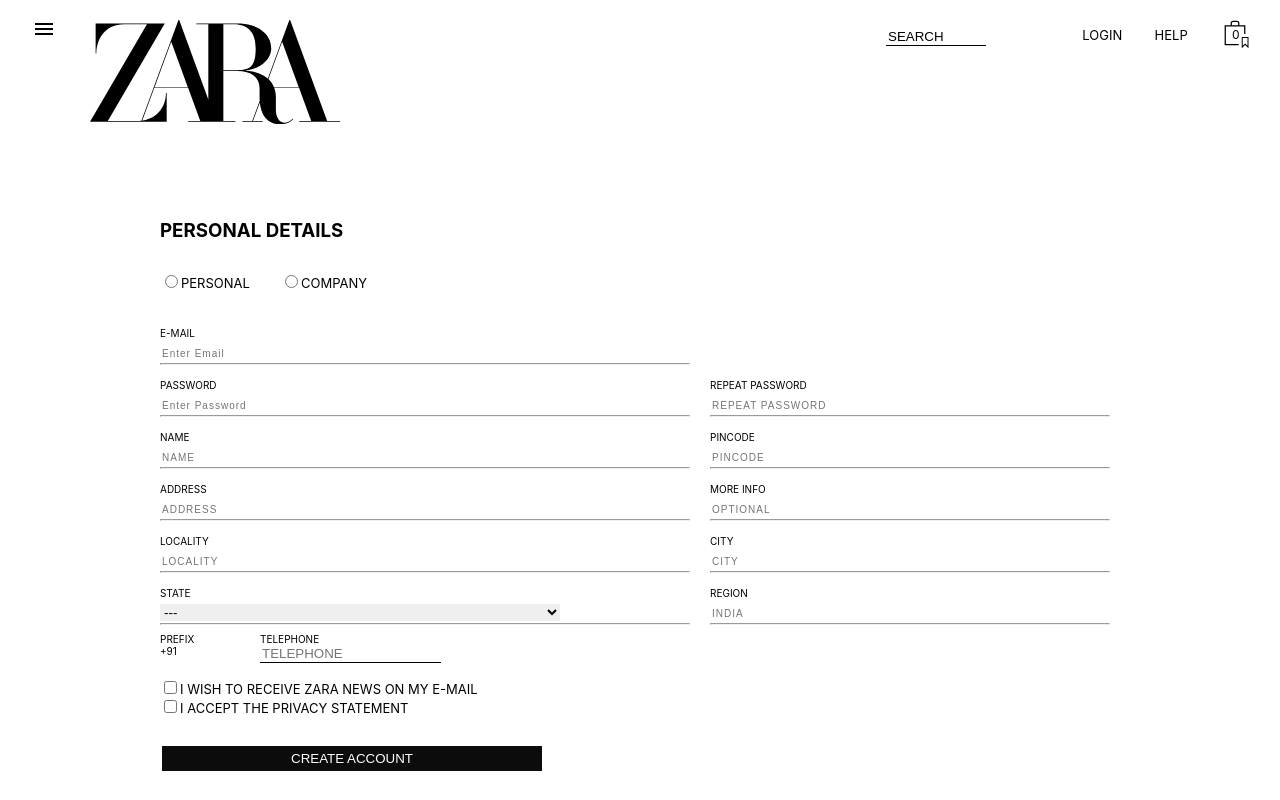
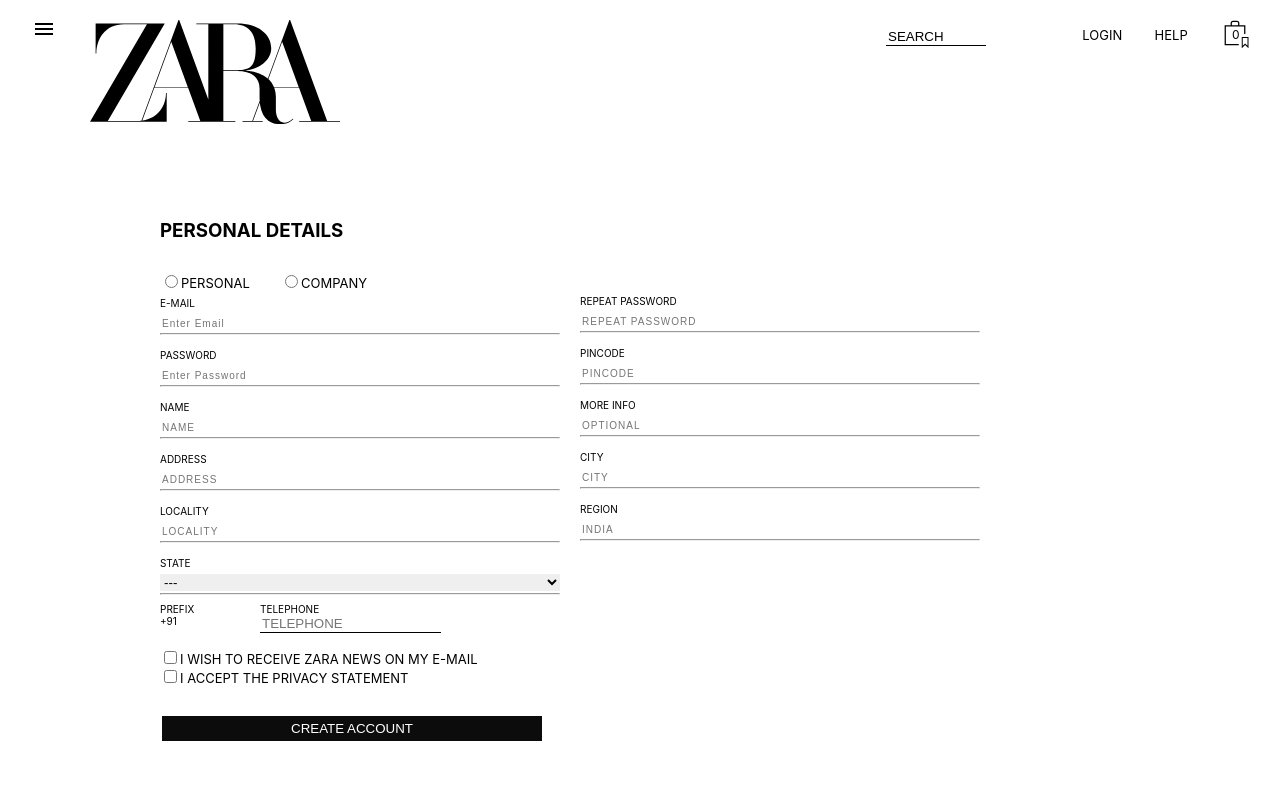
Before and after one commit to MoHitksS/green-value-83, a React (Create React App) app: page /signin in a window 1280 px wide. Shown: the top 800 px of the page. Built offline with nearby package versions, Linux system fonts and the light colour scheme; no server answers.

Commit message:
changes made

```diff
--- a/package.json
+++ b/package.json
@@ -13,6 +13,7 @@
     "@testing-library/user-event": "^13.5.0",
     "axios": "^0.27.2",
     "firebase": "^9.10.0",
+    "netlify-cli": "^12.0.6",
     "react": "^18.2.0",
     "react-dom": "^18.2.0",
     "react-redux": "^8.0.4",
--- a/src/CSS/SignIn.css
+++ b/src/CSS/SignIn.css
@@ -23,16 +23,14 @@
 }
 
 .signin_second_box {
-    margin-top: 30px;
     /* border: 1px solid black; */
-    display: grid;
-    grid-template-columns: repeat(3, 1fr);
+    display: flex;
     gap: 20px;
 }
 
 .signin_second_box>div:nth-child(1) {
     /* border: 1px solid red; */
-    width: 530px;
+    width: 400px;
     text-align: left;
 }
 
@@ -61,7 +59,7 @@
 
 }
 
-.signin_second_box>div>form>button {
+.submitSection>button {
     background-color: #0c0c0c;
     border: none;
     color: white;
@@ -71,9 +69,9 @@
     margin-top: 30px;
 }
 
+
 .prefix_telephone {
     display: flex;
-    /* border: 1px solid red; */
     font-size: 10px;
     margin-bottom: 10px;
 }
@@ -102,10 +100,9 @@
 /* ***************box2********* */
 
 .signin_second_box>div:nth-child(2) {
-    /* border: 1px solid red; */
-    width: 530px;
     text-align: left;
     width: 400px;
+    margin-top:-22px;
 }
 
 .signin_second_box>div:nth-child(2)>input {
@@ -115,7 +112,8 @@
     letter-spacing: 1px;
     width: 100%;
 }
-.invisiblehr{
+
+.invisiblehr {
     border: 1px solid white;
 }
 
@@ -124,14 +122,14 @@
 }
 
 .signin_second_box>div:nth-child(2)>label {
-
     font-size: 10px;
 }
-.checkbox_input{
+
+.checkbox_input {
     font-size: 13px;
 }
 
-@media only screen and (min-width: 769px) and (max-width:968px){
+@media only screen and (min-width: 769px) and (max-width:968px) {
     .personal_company_toggle {
         display: grid;
         grid-template-columns: repeat(3, 1fr);
@@ -139,11 +137,21 @@
         text-align: left;
         font-size: 13px;
     }
+
+
+    .signin_second_box {
+        flex-direction: column;
+        gap:0px;
+    }
+
+    .signin_second_box>div:nth-child(1),.signin_second_box>div:nth-child(2) {
+        /* border: 1px solid red; */
+        width: 100%;
+    }
 }
-@media only screen and (min-width: 769px) and (max-width:845px){
-    .signin_second_box>div:nth-child(2) {
-         display: none;
-    }
+
+@media only screen and (min-width: 769px) and (max-width:845px) {
+
     .personal_company_toggle {
         display: grid;
         grid-template-columns: repeat(4, 1fr);
@@ -151,37 +159,74 @@
         text-align: left;
         font-size: 13px;
     }
-}
-@media only screen and (min-width: 481px) and (max-width:768px){
-    .signin_second_box>div:nth-child(2) {
-        display: none;
+
+    .signin_second_box {
+        flex-direction: column;
+        gap:0px;
     }
-    .signin_second_box>div>form>hr {
-        margin-top: -18px;
+
+    .signin_second_box>div:nth-child(1),.signin_second_box>div:nth-child(2) {
         /* border: 1px solid red; */
         width: 100%;
     }
+
+
+}
+
+@media only screen and (min-width: 481px) and (max-width:768px) {
+
     .personal_company_toggle {
         display: grid;
         grid-template-columns: repeat(4, 1fr);
         /* border: 1px solid red; */
         text-align: left;
         font-size: 13px;
+        gap:20px;
+    }
+    .signin_second_box {
+        flex-direction: column;
+        gap:0px;
+    }
+
+    .signin_second_box>div:nth-child(1),.signin_second_box>div:nth-child(2) {
+        /* border: 1px solid red; */
+        width: 100%;
     }
 }
-@media only screen and (min-width: 320px) and (max-width:480px){
-    .signin_second_box>div:nth-child(2) {
-        /* border: 1px solid red; */
-        display: none;
-    }
-    .signin_second_box>div:nth-child(3) {
-        display: none;
-    }
+
+@media only screen and (min-width: 320px) and (max-width:480px) {
+
     .personal_company_toggle {
         display: grid;
         grid-template-columns: repeat(4, 1fr);
         /* border: 1px solid red; */
         text-align: left;
         font-size: 13px;
+        gap:20px;
     }
+    .signin_second_box {
+        flex-direction: column;
+        gap:0px;
+    }
+
+    .signin_second_box>div:nth-child(1),.signin_second_box>div:nth-child(2) {
+        /* border: 1px solid red; */
+        width: 100%;
+    }
+    /* .signin_main_box{
+        width:90%;
+        margin:auto;
+        border: 1px solid red;
+    }
+
+    .signin_second_box {
+        width:100%;
+        flex-direction: column;
+        gap:0px;
+    }
+
+    .signin_second_box>div:nth-child(1),.signin_second_box>div:nth-child(2){
+        border: 1px solid red;
+        width: 100%;
+    } */
 }
--- a/src/Routes/LogIn.jsx
+++ b/src/Routes/LogIn.jsx
@@ -10,7 +10,7 @@ const LogIn = () => {
   const navigate = useNavigate();
   const dispatch = useDispatch()
   const location = useLocation()
-  const {isAuth} = useSelector((store)=>(store.AuthReducer))
+  const { isAuth } = useSelector((store) => (store.AuthReducer))
   console.log(location)
   const path = location.state?.path;
   const [data, setData] = useState({
@@ -31,13 +31,21 @@ const LogIn = () => {
   const app = initializeApp(firebaseConfig);
   const handleLogin = (e) => {
     e.preventDefault();
-    dispatch(login(data.email, data.password)).then(() => {
-      navigate(path)
-    })
+    if (data.email && data.password) {
+      dispatch(login(data.email, data.password)).then((res) => {
+        if(!res){
+          alert("You have entered wrong credentials or please Signup first")
+        }else{
+          navigate(path)
+        }
+      })
+    }else{
+      alert("You Have entered Wrong Credentials")
+    }
   }
 
-  if(isAuth){
-    return <Navigate to={`/`}/>
+  if (isAuth) {
+    return <Navigate to={`/`} />
   }
 
   return (
@@ -56,7 +64,7 @@ const LogIn = () => {
               <button onClick={handleLogin}>LOG IN</button>
             </form>
           </div>
-          <div  className='Login_second_box2'>
+          <div className='Login_second_box2'>
 
             <h2>REGISTER</h2>
             <p>IF YOU STILL DON'T HAVE A <span><b>ZARA.COM</b></span> ACCOUNT, USE THIS OPTION TO ACCESS THE REGISTRATION FORM.</p>
@@ -72,7 +80,7 @@ const LogIn = () => {
           <div></div>
         </div>
       </div>
-      <Footer/>
+      <Footer />
     </>
   )
 }
--- a/src/Routes/SignIn.jsx
+++ b/src/Routes/SignIn.jsx
@@ -14,7 +14,8 @@ const SignIn = () => {
     email: "",
     phone: "",
     password: "",
-    name: ""
+    name: "",
+    repeatpassword: ""
   })
 
   const firebaseConfig = {
@@ -29,12 +30,20 @@ const SignIn = () => {
 
   // Initialize Firebase
   const app = initializeApp(firebaseConfig);
-
   const onclickhandler = (e) => {
     e.preventDefault();
-    dispatch(signin(data.email,data.password)).then(()=>{
-      navigate('/login')
-    })
+    if (data.password === data.repeatpassword) {
+      if (data.email && data.password) {
+        dispatch(signin(data.email, data.password)).then(() => {
+          alert("Signup Successfull")
+          navigate('/login')
+        })
+      } else {
+        alert("Please Fill all requires Fields")
+      }
+    } else {
+      alert("Repeat Password Must Be Same")
+    }
   }
   return (
 
@@ -48,7 +57,7 @@ const SignIn = () => {
             <label htmlFor="">PERSONAL </label>
           </div>
           <div>
-            <input type="radio" name="a"onClick={() => {
+            <input type="radio" name="a" onClick={() => {
               navigate("/company")
             }} />
             <label htmlFor="">COMPANY</label>
@@ -60,15 +69,15 @@ const SignIn = () => {
             <form action="">
               <label htmlFor="">E-MAIL</label><br />
               {/* <input type="email" placeholder='Enter Email' name="email" onChange={onchnageHandler}/><br /><br /> */}
-              <input  type="email" onChange={(e) => setData({ ...data, email: e.target.value })} placeholder='Enter Email' required /><br /><br />
+              <input type="email" onChange={(e) => setData({ ...data, email: e.target.value })} placeholder='Enter Email' required /><br /><br />
               <hr />
 
               <label htmlFor="">PASSWORD</label><br />
               {/* <input type="password" placeholder='Enter Password' name="password" onChange={(e)=>setData({...data,name:e.target.value})} /><br /><br /> */}
-              <input  type="password" placeholder="Enter Password" onChange={(e) => setData({ ...data, password: e.target.value })} required /><br /><br />
+              <input type="password" placeholder="Enter Password" onChange={(e) => setData({ ...data, password: e.target.value })} required /><br /><br />
               <hr />
               <label htmlFor="">NAME</label><br />
-              <input type="text" placeholder='NAME' onChange={(e) => setData({ ...data, name: e.target.value })}/><br /><br />
+              <input type="text" placeholder='NAME' onChange={(e) => setData({ ...data, name: e.target.value })} /><br /><br />
               <hr />
               <label htmlFor="">ADDRESS</label><br />
               <input type="text" placeholder='ADDRESS' /><br /><br />
@@ -119,32 +128,14 @@ const SignIn = () => {
               </select> <br /><br />
               <hr />
 
-              <div className='prefix_telephone'>
-                <div>
-                  PREFIX <br />
-                  +91
-                </div>
-                <div>
-                  <label htmlFor="">TELEPHONE</label><br />
-                  <input type="number" placeholder='TELEPHONE' onChange={(e) => setData({ ...data, phone: e.target.value })} />
-                  <hr />
-                </div>
-              </div>
-
-              <div className="checkbox_input">
-                <input type="checkbox" /><label htmlFor="">I WISH TO RECEIVE ZARA NEWS ON MY E-MAIL</label><br />
-                <input type="checkbox" /><label htmlFor="">I ACCEPT THE PRIVACY STATEMENT</label>
-              </div>
-              <button type="submit" onClick={onclickhandler}>CREATE ACCOUNT</button>
             </form>
           </div>
           <div >
             <label htmlFor=""></label><br />
             {/* <input type="email" placeholder=''/><br /><br /> */}
-            <hr className="invisiblehr" /><br /><br />
 
             <label htmlFor="">REPEAT PASSWORD</label><br />
-            <input type="email" placeholder='REPEAT PASSWORD' /><br /><br />
+            <input type="email" placeholder='REPEAT PASSWORD' onChange={(e) => setData({ ...data, repeatpassword: e.target.value })} /><br /><br />
             <hr />
 
             <label htmlFor="">PINCODE</label><br />
@@ -160,12 +151,31 @@ const SignIn = () => {
             <hr />
 
             <label htmlFor="">REGION</label><br />
-            <input type="email" placeholder='INDIA'  /><br /><br />
+            <input type="email" placeholder='INDIA' /><br /><br />
             <hr />
 
           </div>
           <div></div>
         </div>
+        <div className="submitSection">
+                <div className='prefix_telephone'>
+                  <div>
+                    PREFIX <br />
+                    +91
+                  </div>
+                  <div>
+                    <label htmlFor="">TELEPHONE</label><br />
+                    <input type="number" placeholder='TELEPHONE' onChange={(e) => setData({ ...data, phone: e.target.value })} />
+                    <hr />
+                  </div>
+                </div>
+                <div className="checkbox_input">
+                  <input type="checkbox" /><label htmlFor="">I WISH TO RECEIVE ZARA NEWS ON MY E-MAIL</label><br />
+                  <input type="checkbox" /><label htmlFor="">I ACCEPT THE PRIVACY STATEMENT</label>
+                </div>
+                <button type="submit" onClick={onclickhandler}>CREATE ACCOUNT</button>
+              </div>
+
       </div>
 
       <Footer />
```
Also changed, not shown: 1 other file (tests, documents, lock files or other folders).
